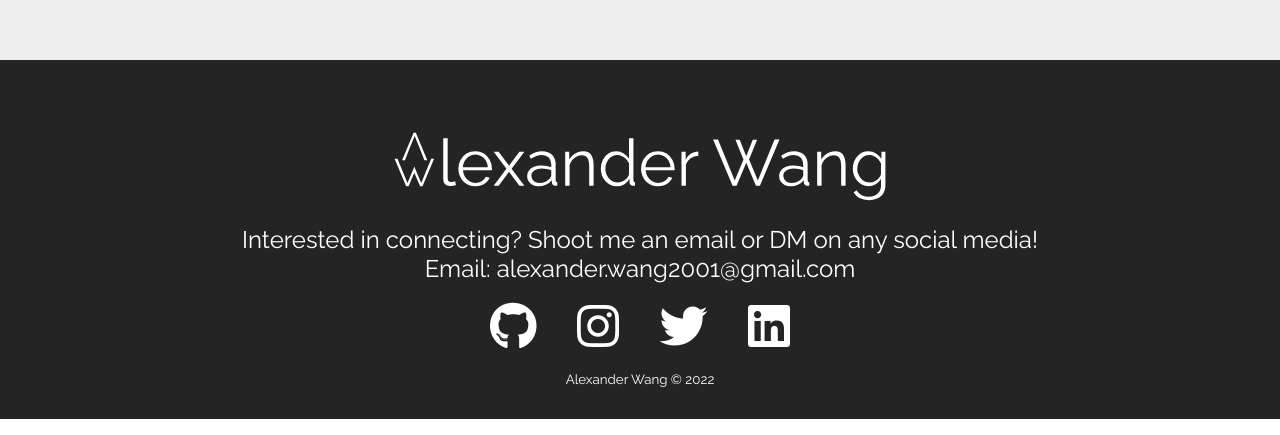
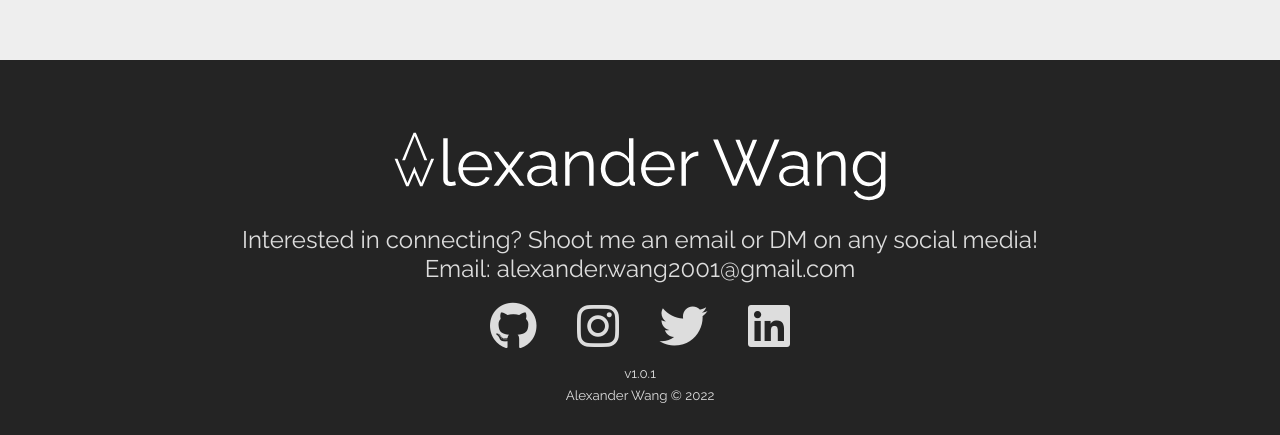
Before and after one commit to awang9999/mysite-2.0, a React (Create React App) app: page /blog in a window 1280 px wide. Shown: the part 820-1255 px from the top of the page. Built offline with nearby package versions, Linux system fonts and the light colour scheme.

Commit message:
fixed video overflow

```diff
--- a/src/components/Footer.css
+++ b/src/components/Footer.css
@@ -9,8 +9,24 @@
 
 /* Social Icons */
 .social-icon-link {
-  color: #fff;
+  color: #ddd;
   font-size: 48px;
+}
+
+.github:hover {
+  color: #fc9867;
+}
+
+.instagram:hover {
+  color: #a9dc76;
+}
+
+.twitter:hover {
+  color: #78dce8;
+}
+
+.linkedin:hover {
+  color: #ffd866;
 }
 
 .social-media {
@@ -37,7 +53,7 @@
 }
 
 .footer-contactme {
-    color: #fff;
+    color: #ddd;
     font-size: 24px;
     display: flex;
     flex-direction: column;
@@ -47,7 +63,6 @@
 }
 
 .social-logo {
-  color: #fff;
   justify-self: start;
   cursor: pointer;
   display: flex;
@@ -56,9 +71,14 @@
   max-width: 500px;
 }
 
+.website-version {
+  color: #ddd;
+  margin-top: 10px;
+}
+
 .website-rights {
-  color: #fff;
-  margin-top: 16px;
+  color: #ddd;
+  margin-top: 6px;
 }
 
 @media screen and (max-width: 820px) {
--- a/src/components/Footer.js
+++ b/src/components/Footer.js
@@ -56,6 +56,7 @@ function Footer() {
               <i className='fab fa-linkedin' />
             </a>
           </div>
+          <small className='website-version'>v1.0.1</small>
           <small className='website-rights'>Alexander Wang © 2022</small>
         </div>
       </section>
--- a/src/components/HeroSection.css
+++ b/src/components/HeroSection.css
@@ -1,14 +1,16 @@
 video {
     object-fit: cover;
-    min-width: 100%;
-    min-height: 100%;
+    width: 100%;
+    height: 100%;
     position: fixed;
     z-index:-1;
+    margin: auto;
 }
 
 .hero-container {
     box-shadow: inset 0 0 0 2000px rgba(0,0,0,0.25);
     object-fit: contain;
+    overflow: hidden;
 }
 
 .hero-content{
@@ -56,10 +58,6 @@ video {
 }
 
 @media screen and (max-width: 768px) {
-  video {
-    position: absolute;
-    top: -20px;
-  }
 
   .hero-content > h1 {
     font-size: 50px;
--- a/src/components/HeroSection.js
+++ b/src/components/HeroSection.js
@@ -9,8 +9,8 @@ function HeroSection() {
 
   return (
     <>
-      <video src='/videos/website_hero.mp4' poster='/images/video_poster.jpg' autoPlay loop muted />
       <div className='hero-container'>
+        <video src='/videos/website_hero.mp4' poster='/images/video_poster.jpg' autoPlay loop muted />
         <div className='hero-content'>
           <h3>Hello! I'm</h3>
           <h1>Alexander</h1>
--- a/src/components/Navbar.css
+++ b/src/components/Navbar.css
@@ -98,7 +98,7 @@
   }
 
   .nav-menu.active {
-    background: #242222;
+    background: #242424;
     left: 0;
     opacity: 1;
     transition: all 0.5s ease;
```
Also changed, not shown: 2 other files (tests, documents, lock files or other folders).
